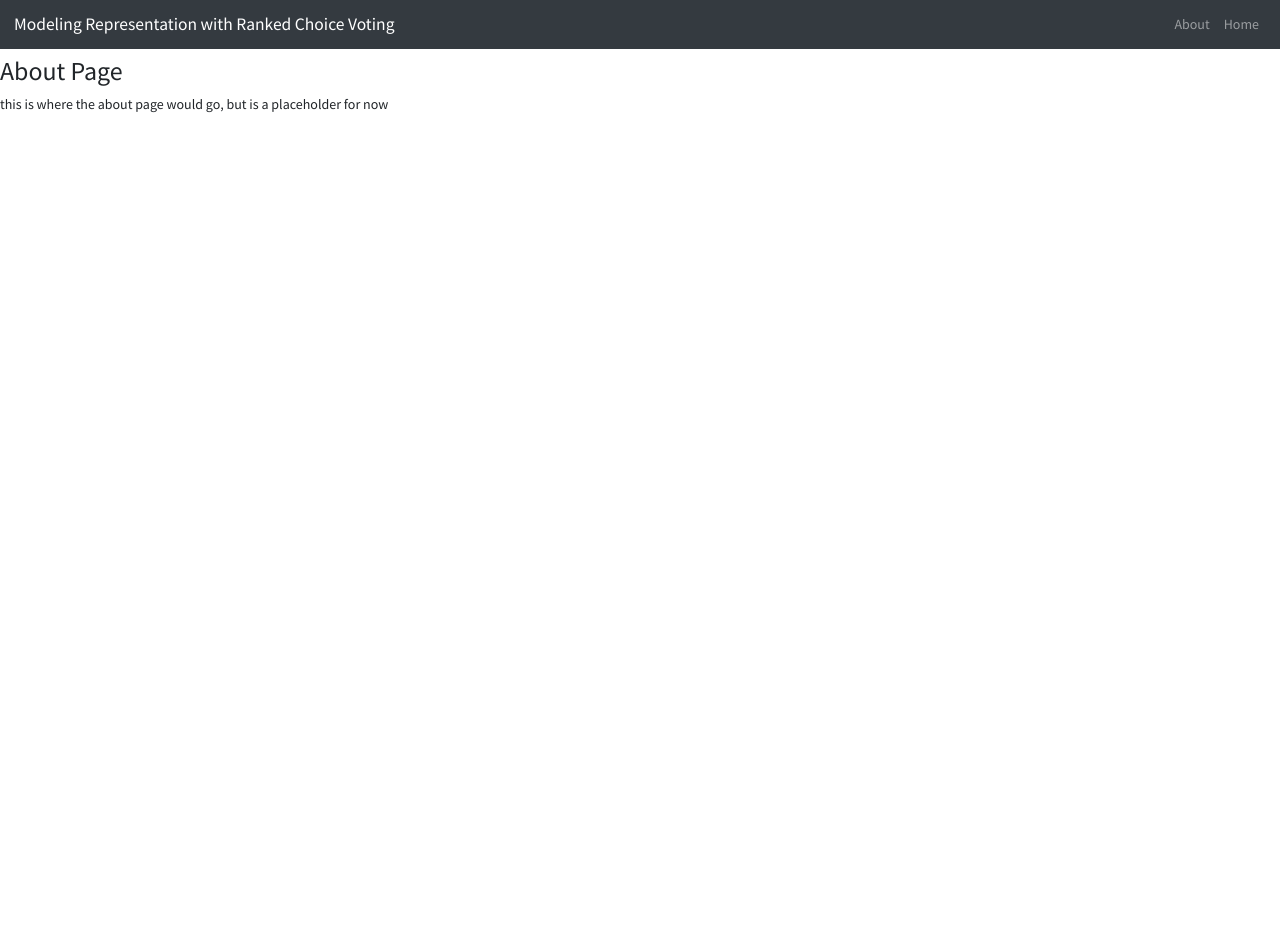
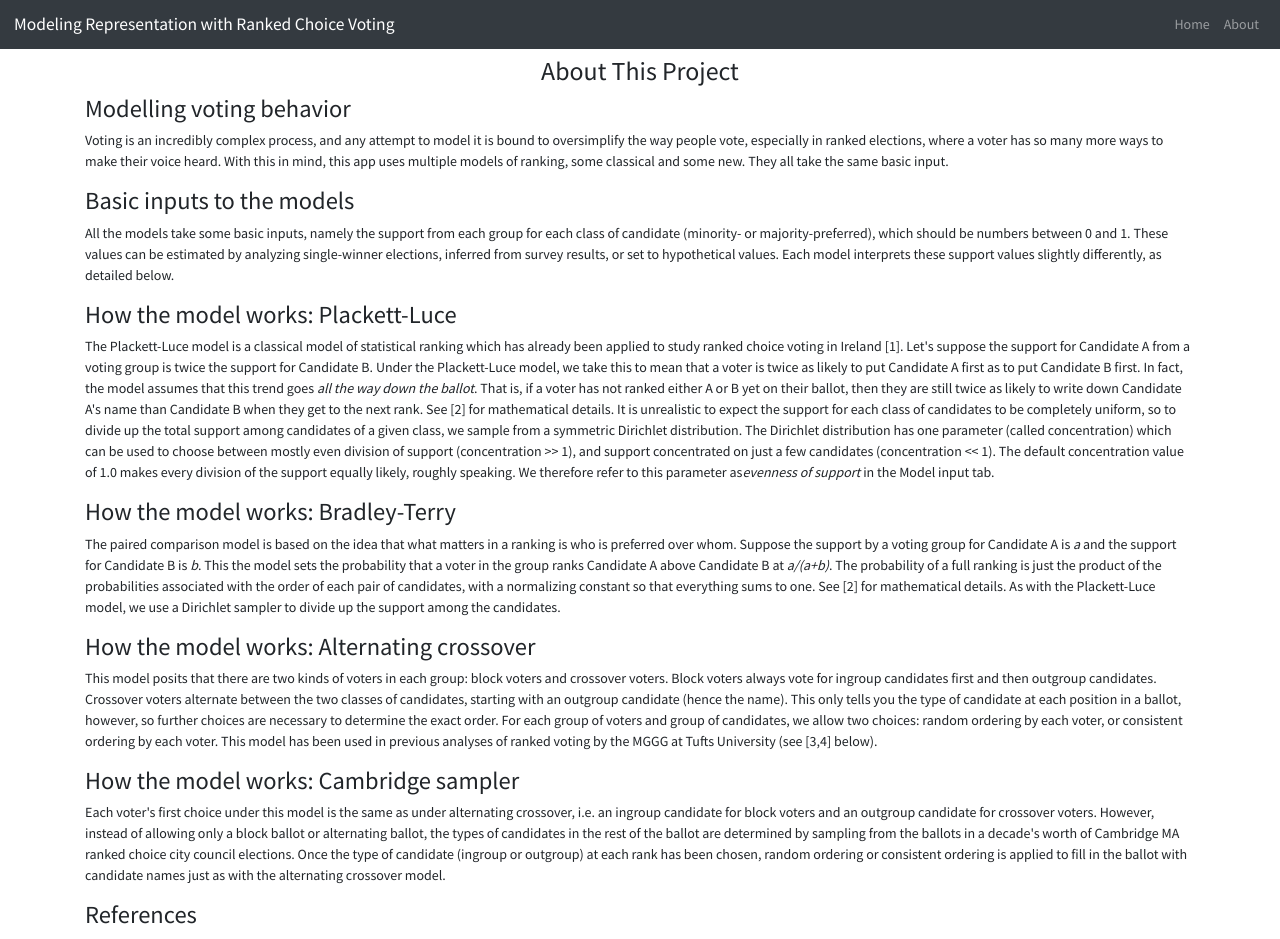
Before and after one commit to mggg/rcv-webapp, a React (Create React App) app: page /about in a window 1280 px wide. Shown: the top 939 px of the page. Before the commit the page ends 800 px from the top, so only its background shows below. Built offline with nearby package versions, Linux system fonts and the light colour scheme.

Commit message:
added about; improved header ordering; removed voronoi hover

```diff
--- a/src/AppHeader.js
+++ b/src/AppHeader.js
@@ -12,7 +12,7 @@ function AppHeader(props) {
       <Navbar.Toggle />
       <Navbar.Collapse className="justify-content-end">
         <Nav className="justify-content-end">
-          {props.routes.map((route, i) => (
+          {props.routes.reverse().map((route, i) => (
             <Nav.Item className="text-right" key={route.display}>
               <Nav.Link as={Link} to={route.path} key={i} href={route.path}>
                 {route.display}
--- a/src/SimulationVisualization.js
+++ b/src/SimulationVisualization.js
@@ -3,7 +3,7 @@ import _ from "lodash";
 import {
   VictoryChart,
   VictoryHistogram,
-  VictoryVoronoiContainer,
+  // VictoryVoronoiContainer,
   VictoryAxis,
   VictoryLabel,
   VictoryTooltip,
@@ -32,22 +32,21 @@ class SimulationVisualization extends React.Component {
     }
 
     const bins = _.range(0, maxSeats + 2, 1);
-    console.log("bins", bins);
     return (
       <VictoryChart
-        style={{ fontSize: 12 }}
+        style={{ parent: { fontSize: 12 } }}
         // Define hover behavior
-        containerComponent={
-          <VictoryVoronoiContainer
-            voronoiDimension="x"
-            labelComponent={<VictoryTooltip constrainToVisibleArea />}
-            labels={({ datum }) =>
-              `# Elections with ${datum.x - 0.5} ${mmLabels.min} winner(s)\n${
-                datum.y
-              }`
-            }
-          />
-        }
+        // containerComponent={
+        //   <VictoryVoronoiContainer
+        //     voronoiDimension="x"
+        //     labelComponent={<VictoryTooltip constrainToVisibleArea />}
+        //     labels={({ datum }) =>
+        //       `# Elections with ${datum.x - 0.5} ${mmLabels.min} winner(s)\n${
+        //         datum.y
+        //       }`
+        //     }
+        //   />
+        // }
       >
         {/* Display data */}
         <VictoryHistogram
@@ -55,10 +54,20 @@ class SimulationVisualization extends React.Component {
           cornerRadius={0}
           data={data}
           bins={bins}
+          labelComponent={<VictoryTooltip constrainToVisibleArea />}
+          labels={({ datum }) =>
+            `# Elections with ${datum.x - 0.5} ${mmLabels.min} winner(s)\n${
+              datum.y
+            }`
+          }
         />
         {/* Chart Title */}
         <VictoryLabel
-          text={`${mmLabels.min} Candidates Elected \n Across ${electionSimulations} Election(s) `}
+          text={
+            _.isUndefined(electionSimulations)
+              ? `No Data`
+              : `${mmLabels.min} Candidates Elected \n Across ${electionSimulations} Election(s) `
+          }
           x={225}
           y={18}
           textAnchor="middle"
--- a/src/model/electionData.js
+++ b/src/model/electionData.js
@@ -147,18 +147,6 @@ const electionInputs = [
     // `,
   },
   {
-    id: `percentageMinMinSupport`,
-    dataid: `percentageMinMinSupport`,
-    type: "slider",
-    step: 1,
-    min: 1,
-    max: 99,
-    minLabel: `1%`,
-    maxLabel: `99%`,
-    label: `${mmLabels.min} voters typically vote for ${mmLabels.min} candidates this percent of the time...`,
-    helperText: `Max 99%`,
-  },
-  {
     id: `percentageMinMajSupport`,
     dataid: `percentageMinMinSupport`,
     type: "anti-slider",
@@ -171,6 +159,18 @@ const electionInputs = [
     label: `${mmLabels.min} voters occasionally vote for ${mmLabels.maj} candidates this percent of the time...`,
     helperText: `Max 99%`,
   },
+  {
+    id: `percentageMinMinSupport`,
+    dataid: `percentageMinMinSupport`,
+    type: "slider",
+    step: 1,
+    min: 1,
+    max: 99,
+    minLabel: `1%`,
+    maxLabel: `99%`,
+    label: `${mmLabels.min} voters typically vote for ${mmLabels.min} candidates this percent of the time...`,
+    helperText: `Max 99%`,
+  },
 ];
 
 function getSeats(formData) {
--- a/src/model/rcvModelData.js
+++ b/src/model/rcvModelData.js
@@ -17,7 +17,7 @@ const models = [
   {
     id: "alternatingCrossover",
     dataid: "alternatingCrossover",
-    display: "Alternating-Crossover",
+    display: "Alternating Crossover",
     apiEndpoint: "alternatingCrossover",
   },
   {
--- a/src/pages/AboutPage.js
+++ b/src/pages/AboutPage.js
@@ -1,11 +1,119 @@
 import React from "react";
+import { Container } from "react-bootstrap";
 
 function AboutPage() {
   return (
-    <>
-      <h1>About Page</h1>
-      <p>this is where the about page would go, but is a placeholder for now</p>
-    </>
+    <Container>
+      {/* <Row style={{ height: "max" }}> */}
+      <h1 className="text-center">About This Project</h1>
+      <div>
+        <h3>Modelling voting behavior</h3>
+        <p>
+          Voting is an incredibly complex process, and any attempt to model it
+          is bound to oversimplify the way people vote, especially in ranked
+          elections, where a voter has so many more ways to make their voice
+          heard. With this in mind, this app uses multiple models of ranking,
+          some classical and some new. They all take the same basic input.
+        </p>
+        <h3>Basic inputs to the models</h3>
+        <p>
+          All the models take some basic inputs, namely the support from each
+          group for each class of candidate (minority- or majority-preferred),
+          which should be numbers between 0 and 1. These values can be estimated
+          by analyzing single-winner elections, inferred from survey results, or
+          set to hypothetical values. Each model interprets these support values
+          slightly differently, as detailed below.
+        </p>
+        <h3>How the model works: Plackett-Luce</h3>
+        <p>
+          The Plackett-Luce model is a classical model of statistical ranking
+          which has already been applied to study ranked choice voting in
+          Ireland [1]. Let's suppose the support for Candidate A from a voting
+          group is twice the support for Candidate B. Under the Plackett-Luce
+          model, we take this to mean that a voter is twice as likely to put
+          Candidate A first as to put Candidate B first. In fact, the model
+          assumes that this trend goes <em>all the way down the ballot</em>.
+          That is, if a voter has not ranked either A or B yet on their ballot,
+          then they are still twice as likely to write down Candidate A's name
+          than Candidate B when they get to the next rank. See [2] for
+          mathematical details. It is unrealistic to expect the support for each
+          class of candidates to be completely uniform, so to divide up the
+          total support among candidates of a given class, we sample from a
+          symmetric Dirichlet distribution. The Dirichlet distribution has one
+          parameter (called concentration) which can be used to choose between
+          mostly even division of support (concentration &gt;&gt; 1), and
+          support concentrated on just a few candidates (concentration &lt;&lt;
+          1). The default concentration value of 1.0 makes every division of the
+          support equally likely, roughly speaking. We therefore refer to this
+          parameter as
+          <em>evenness of support</em> in the Model input tab.
+        </p>
+        <h3>How the model works: Bradley-Terry</h3>
+        <p>
+          The paired comparison model is based on the idea that what matters in
+          a ranking is who is preferred over whom. Suppose the support by a
+          voting group for Candidate A is <em>a</em> and the support for
+          Candidate B is <em> b</em>. This the model sets the probability that a
+          voter in the group ranks Candidate A above Candidate B at{" "}
+          <em>a/(a+b)</em>. The probability of a full ranking is just the
+          product of the probabilities associated with the order of each pair of
+          candidates, with a normalizing constant so that everything sums to
+          one. See [2] for mathematical details. As with the Plackett-Luce
+          model, we use a Dirichlet sampler to divide up the support among the
+          candidates.
+        </p>
+        <h3>How the model works: Alternating crossover</h3>
+        <p>
+          This model posits that there are two kinds of voters in each group:
+          block voters and crossover voters. Block voters always vote for
+          ingroup candidates first and then outgroup candidates. Crossover
+          voters alternate between the two classes of candidates, starting with
+          an outgroup candidate (hence the name). This only tells you the type
+          of candidate at each position in a ballot, however, so further choices
+          are necessary to determine the exact order. For each group of voters
+          and group of candidates, we allow two choices: random ordering by each
+          voter, or consistent ordering by each voter. This model has been used
+          in previous analyses of ranked voting by the MGGG at Tufts University
+          (see [3,4] below).
+        </p>
+        <h3>How the model works: Cambridge sampler</h3>
+        <p>
+          Each voter's first choice under this model is the same as under
+          alternating crossover, i.e. an ingroup candidate for block voters and
+          an outgroup candidate for crossover voters. However, instead of
+          allowing only a block ballot or alternating ballot, the types of
+          candidates in the rest of the ballot are determined by sampling from
+          the ballots in a decade's worth of Cambridge MA ranked choice city
+          council elections. Once the type of candidate (ingroup or outgroup) at
+          each rank has been chosen, random ordering or consistent ordering is
+          applied to fill in the ballot with candidate names just as with the
+          alternating crossover model.
+        </p>
+        <h3>References</h3>
+        [1] Gormley, I.S, and Murphy, T.B.{" "}
+        <em>
+          Exploring voting blocs within the Irish electorate: A mixture modeling
+          approach.
+        </em>{" "}
+        Journal of the American Statistical Association 103.483 (2008):
+        1014-1027.
+        <br />
+        [2] Critchlow, D.E., Fligner, M.A. and Verducci, J.S., 1991.{" "}
+        <em>Probability models on rankings</em>. Journal of mathematical
+        psychology, 35(3), pp.294-318.
+        <br />
+        [3] MGGG, <em>Election Reform in Lowell MA, </em>{" "}
+        <a href="https://mggg.org/lowell">https://mggg.org/lowell</a>
+        <br />
+        [4] MGGG,{" "}
+        <em>
+          Analysis of county commission elections in Yakima County WA,{" "}
+        </em>{" "}
+        <a href="https://mggg.org/uploads/yakima.pdf">
+          https://mggg.org/uploads/yakima.pdf
+        </a>
+      </div>
+    </Container>
   );
 }
 
```
